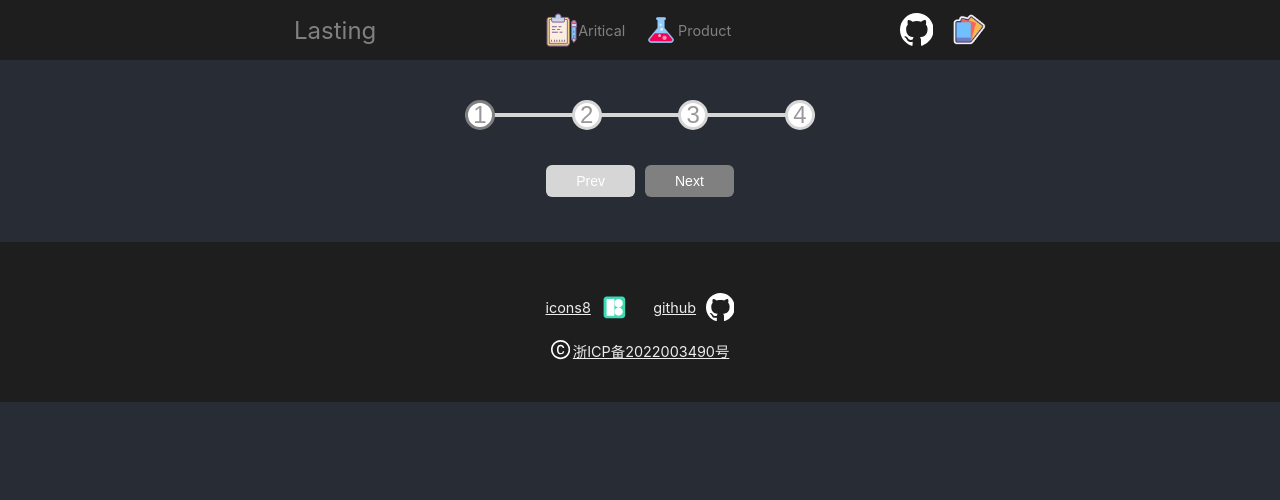
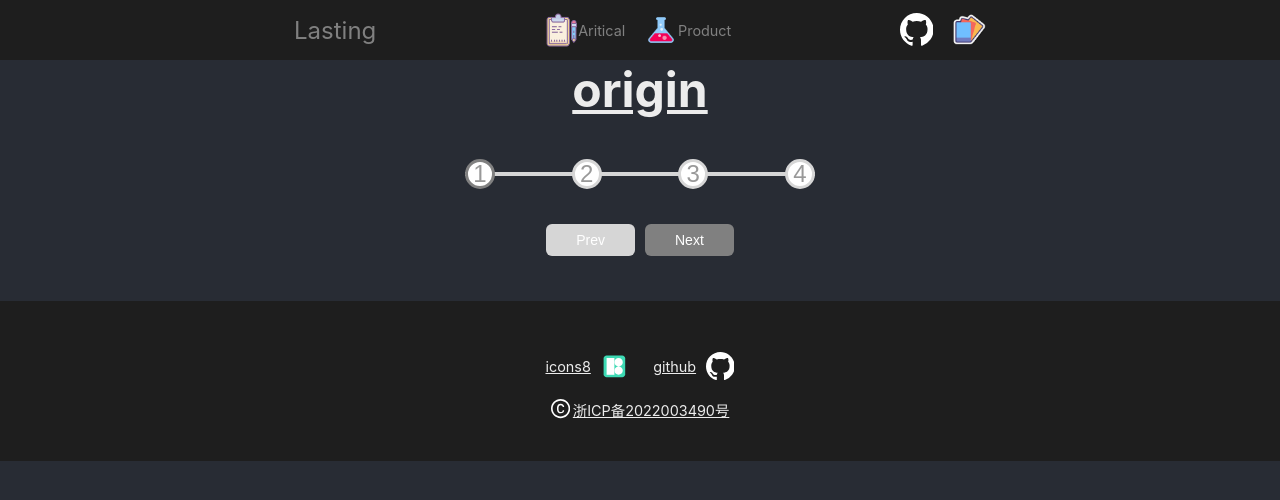
Before and after one commit to Wegt-meoh/lasting_website, a React (Create React App) app: page /progressStep in a window 1280 px wide. Shown: the top 500 px of the page. Built offline with nearby package versions, Linux system fonts and the light colour scheme; a web font is replaced by a local one.

Commit message:
修改Header组件使其支持react.element product 内容修改

```diff
--- a/src/components/Card/index.css
+++ b/src/components/Card/index.css
@@ -1,7 +1,7 @@
 .lasting-card {
     display: flex;
     flex-flow: column nowrap;
-    justify-content: start;
+    justify-content: flex-start;
     align-items: flex-start;
     gap: 1rem;
     background-color: white;
--- a/src/components/Header/index.css
+++ b/src/components/Header/index.css
@@ -14,3 +14,8 @@
     color: var(--dark-font-color);
     font-size: 1rem;
 }
+
+.Header a{
+    color: var(--font-color);
+    text-decoration: underline;
+}
--- a/src/components/Header/index.tsx
+++ b/src/components/Header/index.tsx
@@ -3,8 +3,8 @@ import React from 'react'
 import './index.css'
 
 interface HeaderProps{
-    h1:string
-    p:string
+    h1:React.ReactElement|string
+    p:React.ReactElement|string
 }
 
 export default function Header(props:HeaderProps) {
--- a/src/pages/Product/Expanding-cards/index.tsx
+++ b/src/pages/Product/Expanding-cards/index.tsx
@@ -1,4 +1,5 @@
 import React, { useEffect } from 'react'
+import Header from '../../../components/Header'
 
 import './style.css'
 
@@ -22,22 +23,26 @@ export default function ExpandingCards() {
     }, [])
 
     return (
+        <>
+            <Header h1={<a href='https://github.com/bradtraversy/50projects50days' target='_blank' rel='noreferrer'>origin</a>}
+                p={''} />
             <div className="ExpandingCards">
-            <div className="panel active" style={{backgroundImage: "url('https://images.unsplash.com/photo-1558979158-65a1eaa08691?ixlib=rb-1.2.1&ixid=eyJhcHBfaWQiOjEyMDd9&auto=format&fit=crop&w=1350&q=80')"}}>
+                <div className="panel active" style={{ backgroundImage: "url('https://images.unsplash.com/photo-1558979158-65a1eaa08691?ixlib=rb-1.2.1&ixid=eyJhcHBfaWQiOjEyMDd9&auto=format&fit=crop&w=1350&q=80')" }}>
                     <h3>Explore The World</h3>
                 </div>
-            <div className="panel" style={{backgroundImage: "url('https://images.unsplash.com/photo-1572276596237-5db2c3e16c5d?ixlib=rb-1.2.1&ixid=eyJhcHBfaWQiOjEyMDd9&auto=format&fit=crop&w=1350&q=80')"}}>
+                <div className="panel" style={{ backgroundImage: "url('https://images.unsplash.com/photo-1572276596237-5db2c3e16c5d?ixlib=rb-1.2.1&ixid=eyJhcHBfaWQiOjEyMDd9&auto=format&fit=crop&w=1350&q=80')" }}>
                     <h3>Wild Forest</h3>
                 </div>
-            <div className="panel" style={{backgroundImage: "url('https://images.unsplash.com/photo-1507525428034-b723cf961d3e?ixlib=rb-1.2.1&ixid=eyJhcHBfaWQiOjEyMDd9&auto=format&fit=crop&w=1353&q=80')"}}>
+                <div className="panel" style={{ backgroundImage: "url('https://images.unsplash.com/photo-1507525428034-b723cf961d3e?ixlib=rb-1.2.1&ixid=eyJhcHBfaWQiOjEyMDd9&auto=format&fit=crop&w=1353&q=80')" }}>
                     <h3>Sunny Beach</h3>
                 </div>
-            <div className="panel" style={{backgroundImage: "url('https://images.unsplash.com/photo-1551009175-8a68da93d5f9?ixlib=rb-1.2.1&ixid=eyJhcHBfaWQiOjEyMDd9&auto=format&fit=crop&w=1351&q=80')"}}>
+                <div className="panel" style={{ backgroundImage: "url('https://images.unsplash.com/photo-1551009175-8a68da93d5f9?ixlib=rb-1.2.1&ixid=eyJhcHBfaWQiOjEyMDd9&auto=format&fit=crop&w=1351&q=80')" }}>
                     <h3>City on Winter</h3>
                 </div>
-            <div className="panel" style={{backgroundImage: "url('https://images.unsplash.com/photo-1549880338-65ddcdfd017b?ixlib=rb-1.2.1&ixid=eyJhcHBfaWQiOjEyMDd9&auto=format&fit=crop&w=1350&q=80')"}}>
+                <div className="panel" style={{ backgroundImage: "url('https://images.unsplash.com/photo-1549880338-65ddcdfd017b?ixlib=rb-1.2.1&ixid=eyJhcHBfaWQiOjEyMDd9&auto=format&fit=crop&w=1350&q=80')" }}>
                     <h3>Mountains - Clouds</h3>
                 </div>
             </div>
+        </>
     )
 }
--- a/src/pages/Product/Progress-steps/index.tsx
+++ b/src/pages/Product/Progress-steps/index.tsx
@@ -1,14 +1,16 @@
 import React, { useEffect } from 'react'
+import Header from '../../../components/Header'
 
 import './style.css'
 
 export default function ProgressSteps() {
 
     useEffect(() => {
-        const progress = document.getElementById('progress')
-        const prev = document.getElementById('prev') as HTMLButtonElement
-        const next = document.getElementById('next') as HTMLButtonElement
-        const circles = document.querySelectorAll('.circle')
+        const ProgressSteps=document.getElementById('ProgressSteps') as HTMLElement
+        const progress = ProgressSteps.querySelector('#progress') as HTMLElement
+        const prev = ProgressSteps.querySelector('#prev') as HTMLButtonElement
+        const next = ProgressSteps.querySelector('#next') as HTMLButtonElement
+        const circles = ProgressSteps.querySelectorAll('.circle')
 
         const update = () => {
             circles.forEach((circle, idx) => {
@@ -19,7 +21,7 @@ export default function ProgressSteps() {
                 }
             })
 
-            const actives = document.querySelectorAll('.active')
+            const actives = ProgressSteps.querySelectorAll('.active')
 
             progress!.style.width = (actives.length - 1) / (circles.length - 1) * 100 + '%'
 
@@ -56,8 +58,10 @@ export default function ProgressSteps() {
         })
     }, [])
     return (
-        <div className='ProgressSteps'>
-
+        <>
+            <Header h1={<a href='https://github.com/bradtraversy/50projects50days' target='_blank' rel='noreferrer'>origin</a>}
+                p={''} />
+            <div className='ProgressSteps' id='ProgressSteps'>
                 <div className="progress-container">
                     <div className="progress" id="progress"></div>
                     <div className="circle active">1</div>
@@ -71,5 +75,6 @@ export default function ProgressSteps() {
                     <button className="btn" id="next">Next</button>
                 </div>
             </div>
+        </>
     )
 }
```
Lines whose indentation alone changed are shown as unchanged.
